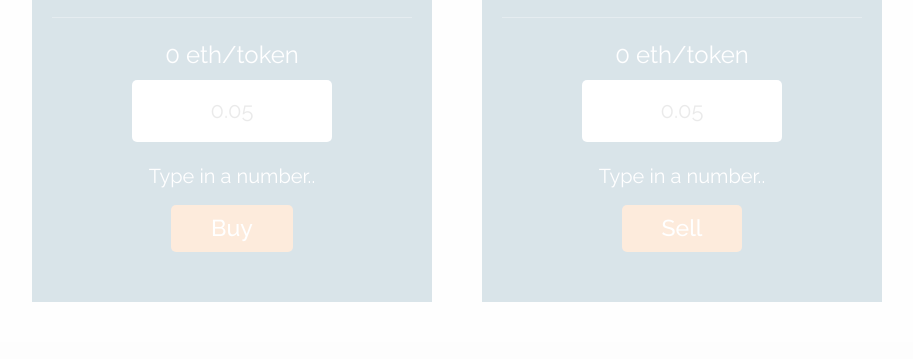
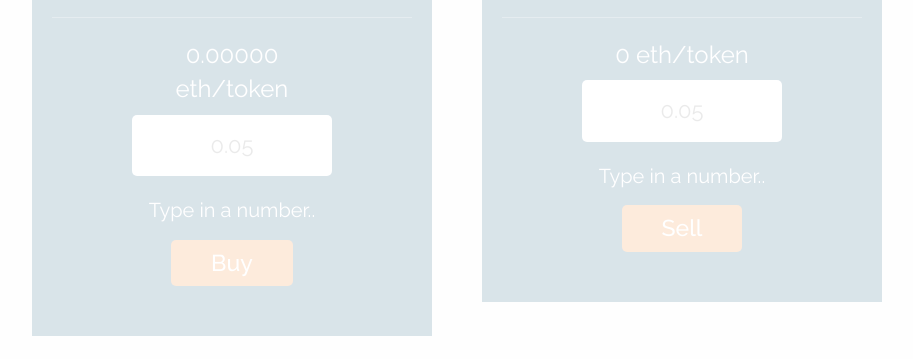
Before and after one commit to 3dhodl/3dhodl.github.io, a plain HTML site: page index.html in a window 1280 px wide. Shown: the part 380-739 px from the top of the page, without its empty margins (183-1096 px from the left). Drawn offline with nearby package versions, Linux system fonts and the light colour scheme; a script that the page names is missing.

Commit message:
Add files via upload

```diff
--- a/index.html
+++ b/index.html
@@ -46,8 +46,7 @@
               <p>PS: The higher the gas price you give, the quicker your transaction will be confirmed.</p>
             </div>
             <hr>
-            <div class="eth_purchase_box">
-                            <span class="token_value buyPrice">0 eth/token</span>
+            <div class="eth_purchase_box"><span class="token_value buyPrice">0.00000 eth/token</span>
               <input type="text" placeholder="0.05">
               <span class="approx input_label">Type in a number..</span>
               <button class="transition_submit">Buy</button>
```
